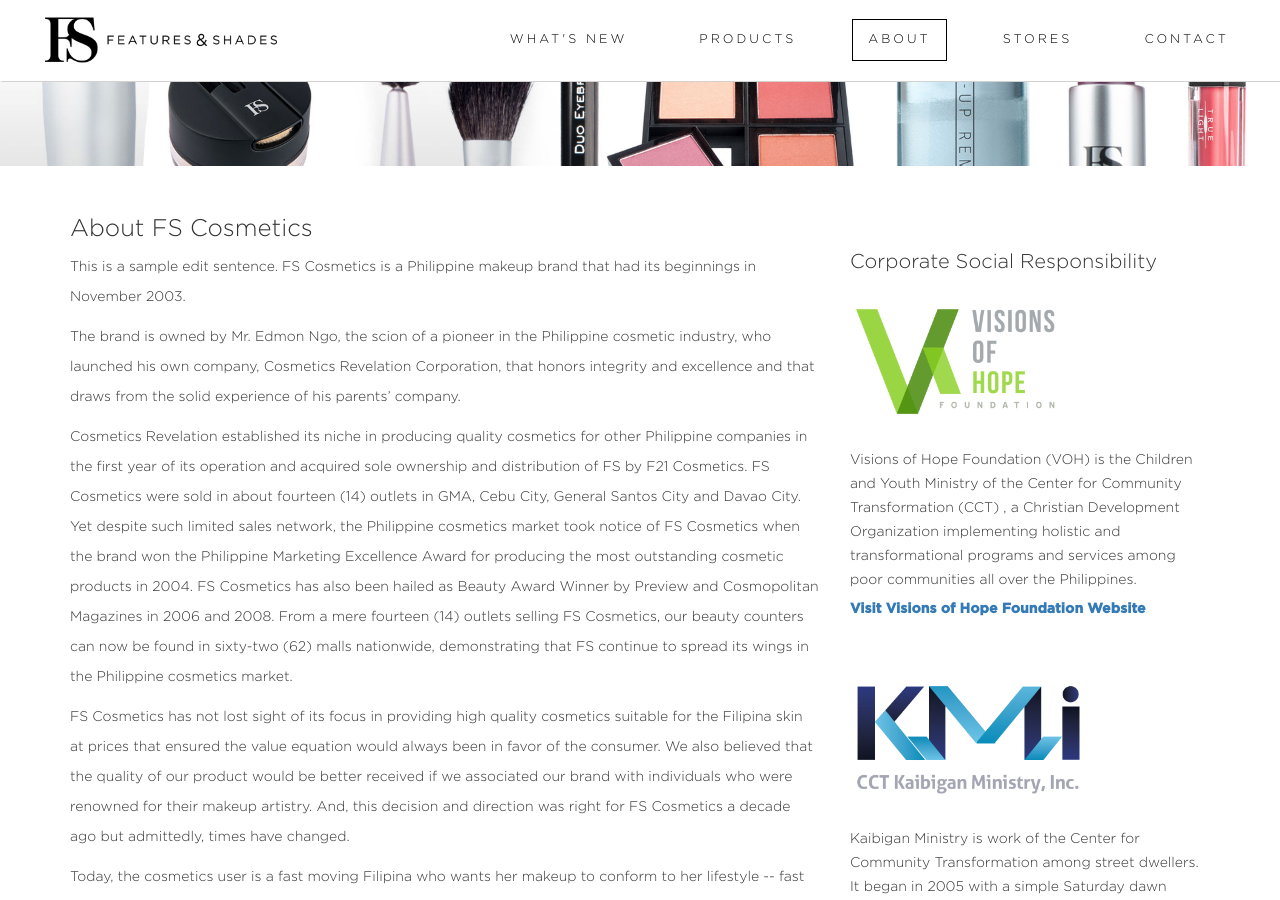
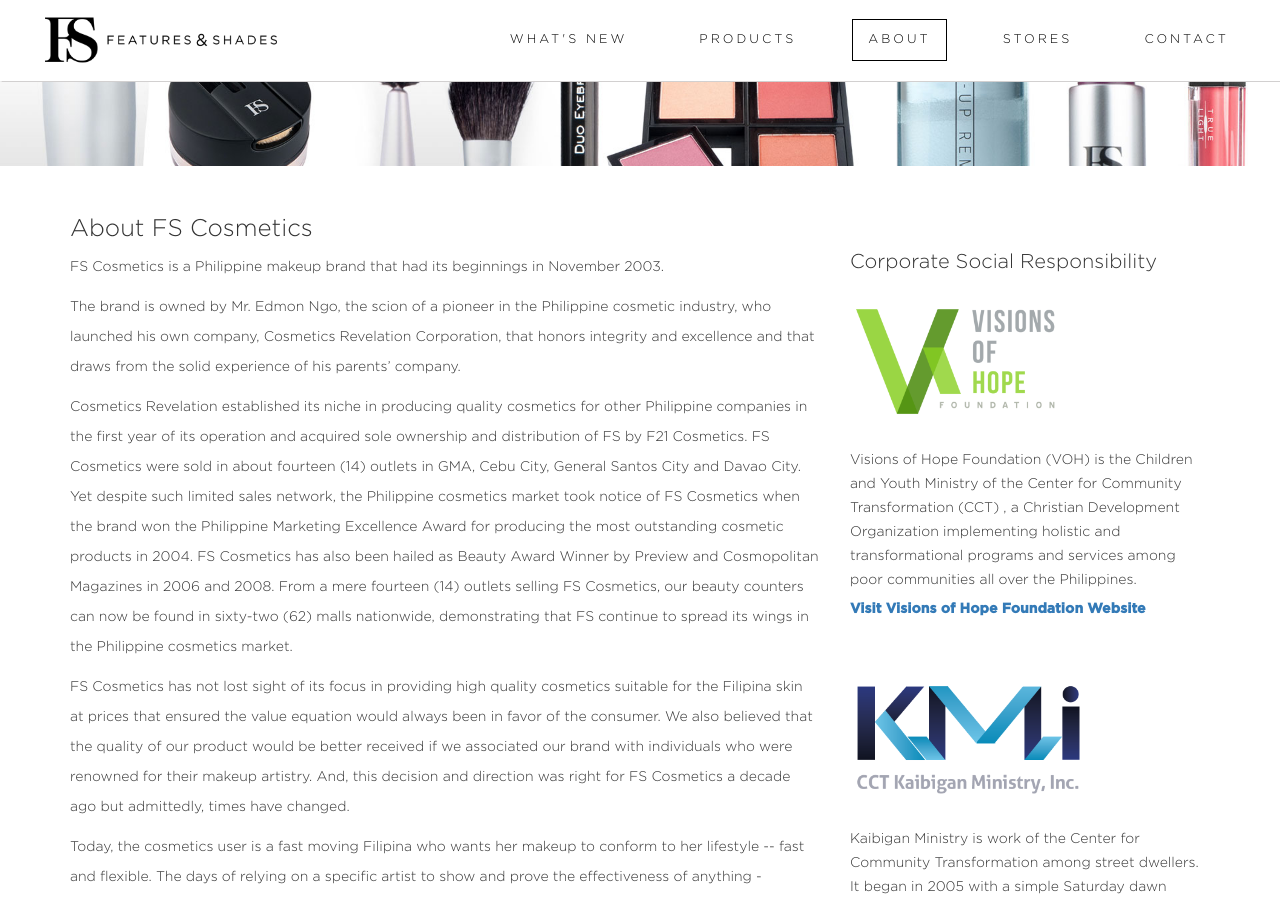
Before and after one commit to fscosmetics/fscosmetics, a Jekyll site: the page built from pages/about.html, in a window 1280 px wide and 900 px high, scrolled down 381 px. Built offline with Jekyll 4.4.1, drawn with Linux system fonts in a browser that asks for light colours; nearby versions of some CDN libraries; library files that are not in the unit come from our copies; a style sheet for code colours, icons or effects is not loaded.

Commit message:
Updated '/_includes/about/content.html' via CloudCannon

```diff
--- a/_includes/about/content.html
+++ b/_includes/about/content.html
@@ -2,7 +2,7 @@
     <div class="col-md-8 left-content">
         <h3>About FS Cosmetics </h3>
         <p>
-            This is a sample edit sentence. FS Cosmetics is a Philippine makeup brand that had its beginnings in November 2003.
+            FS Cosmetics is a Philippine makeup brand that had its beginnings in November 2003.
         </p>
         <p>
             The brand is owned by Mr. Edmon Ngo, the scion of a pioneer in the Philippine cosmetic industry, who launched his own company, Cosmetics Revelation Corporation, that honors integrity and excellence and that draws from the solid experience of his parents’ company.
```
